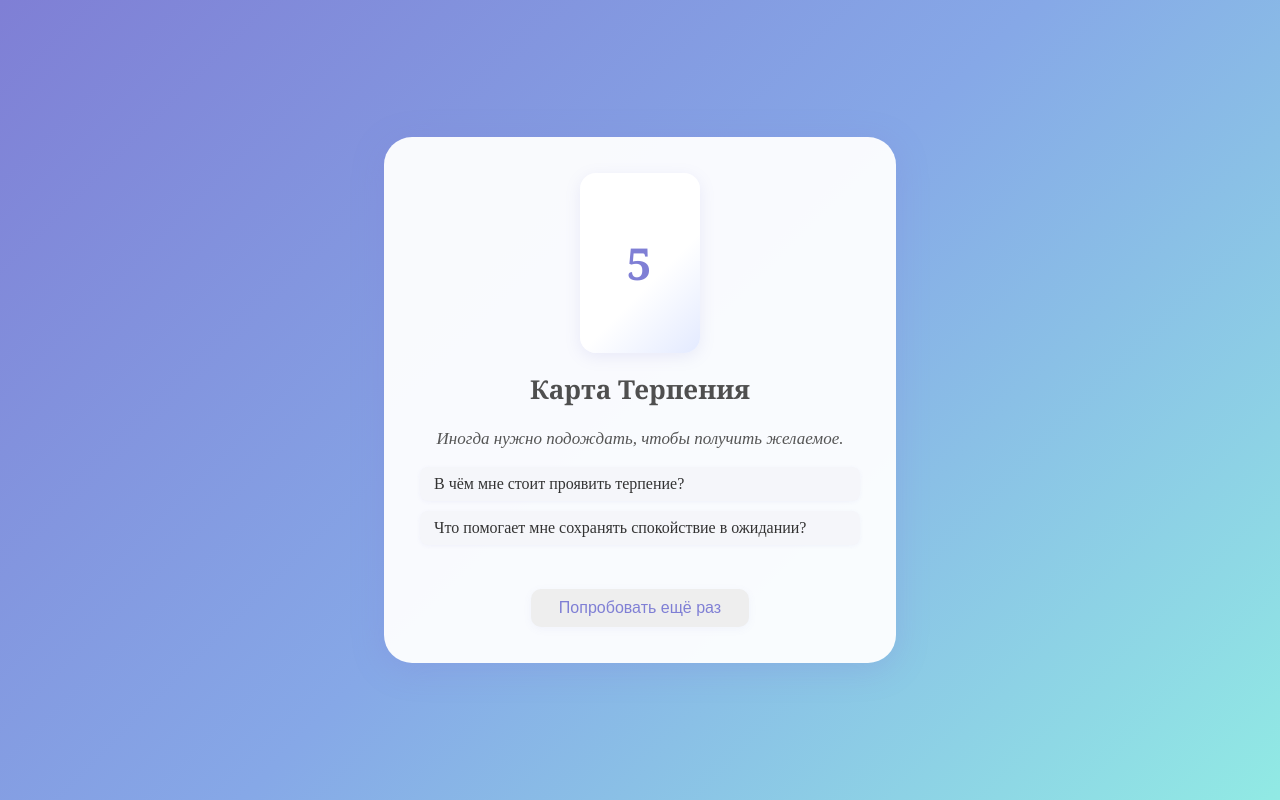
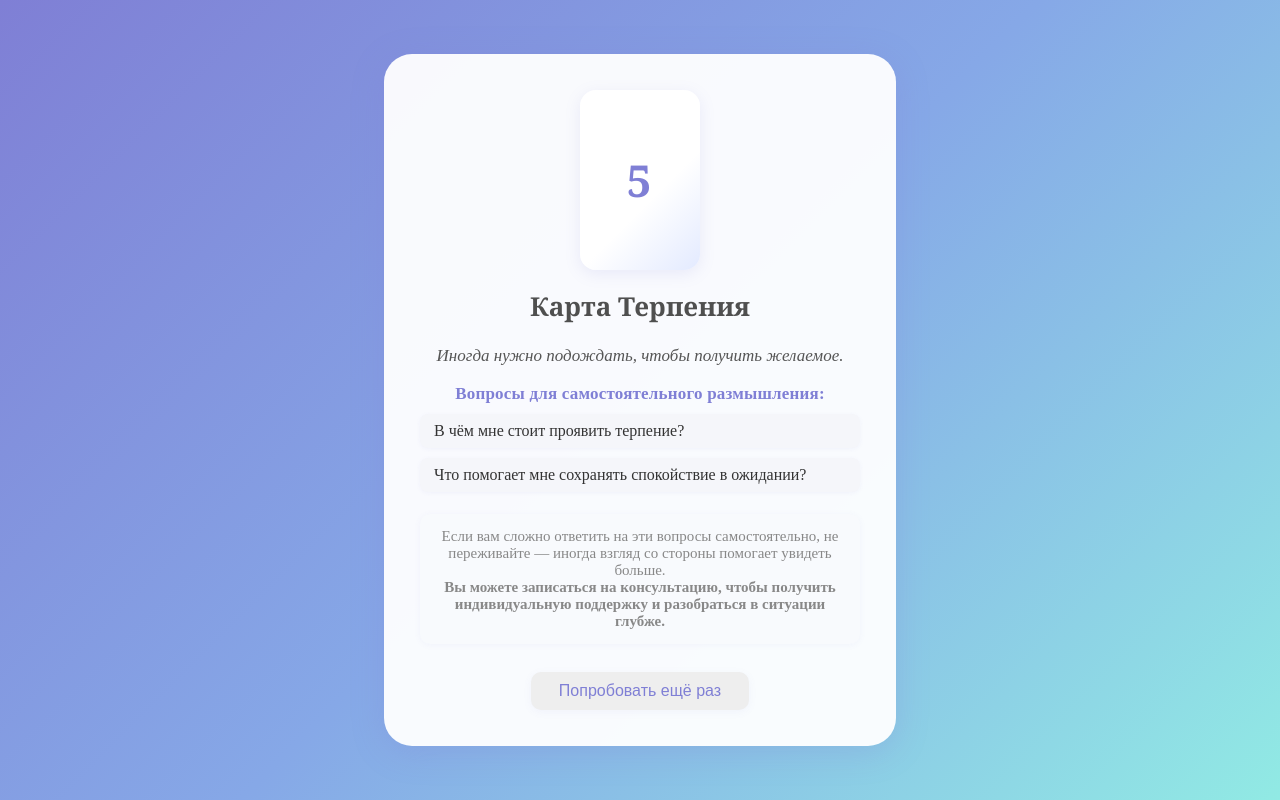
Before and after one commit to lucyavd/karta-dnya, a React (Create React App) app: page / in a window 1280 px wide. Both pictures are taken after typing "5" into the empty fields and a click on the button "Получить карту". Built offline with nearby package versions, Linux system fonts and the light colour scheme.

Commit message:
Update App.jsx

```diff
--- a/src/App.jsx
+++ b/src/App.jsx
@@ -98,11 +98,16 @@ function App() {
           </div>
           <h2 style={{ fontFamily: 'Georgia, serif', fontWeight: 700, fontSize: 26, color: '#4f4f4f', marginTop: 12 }}>{selectedCard.title}</h2>
           <p style={{ fontStyle: "italic", color: '#555', fontSize: 17, margin: '12px 0 18px 0' }}>{selectedCard.description}</p>
+          <div style={{ margin: '18px 0 8px 0', fontWeight: 600, color: '#7F7FD5', fontSize: 17, letterSpacing: 0.2 }}>Вопросы для самостоятельного размышления:</div>
           <ul style={{ marginTop: 10, textAlign: "left", paddingLeft: 0, listStyle: "none" }}>
             {selectedCard.questions.map((q, i) => (
               <li key={i} style={{ marginBottom: 10, background: "#f5f6fa", borderRadius: 8, padding: "8px 14px", color: "#333", fontSize: 16, boxShadow: "0 1px 4px #7F7FD511" }}>{q}</li>
             ))}
           </ul>
+          <div style={{ marginTop: 22, color: '#888', fontSize: 15, background: '#f8fafd', borderRadius: 10, padding: '14px 16px', boxShadow: '0 1px 6px #7F7FD511' }}>
+            Если вам сложно ответить на эти вопросы самостоятельно, не переживайте — иногда взгляд со стороны помогает увидеть больше.<br/>
+            <b>Вы можете записаться на консультацию, чтобы получить индивидуальную поддержку и разобраться в ситуации глубже.</b>
+          </div>
           <button onClick={handleRestart} style={{ marginTop: 28, padding: "10px 28px", fontSize: 16, borderRadius: 10, background: "#eee", border: "none", cursor: "pointer", fontWeight: 500, color: "#7F7FD5", boxShadow: "0 2px 8px #7F7FD511" }}>
             Попробовать ещё раз
           </button>
```
